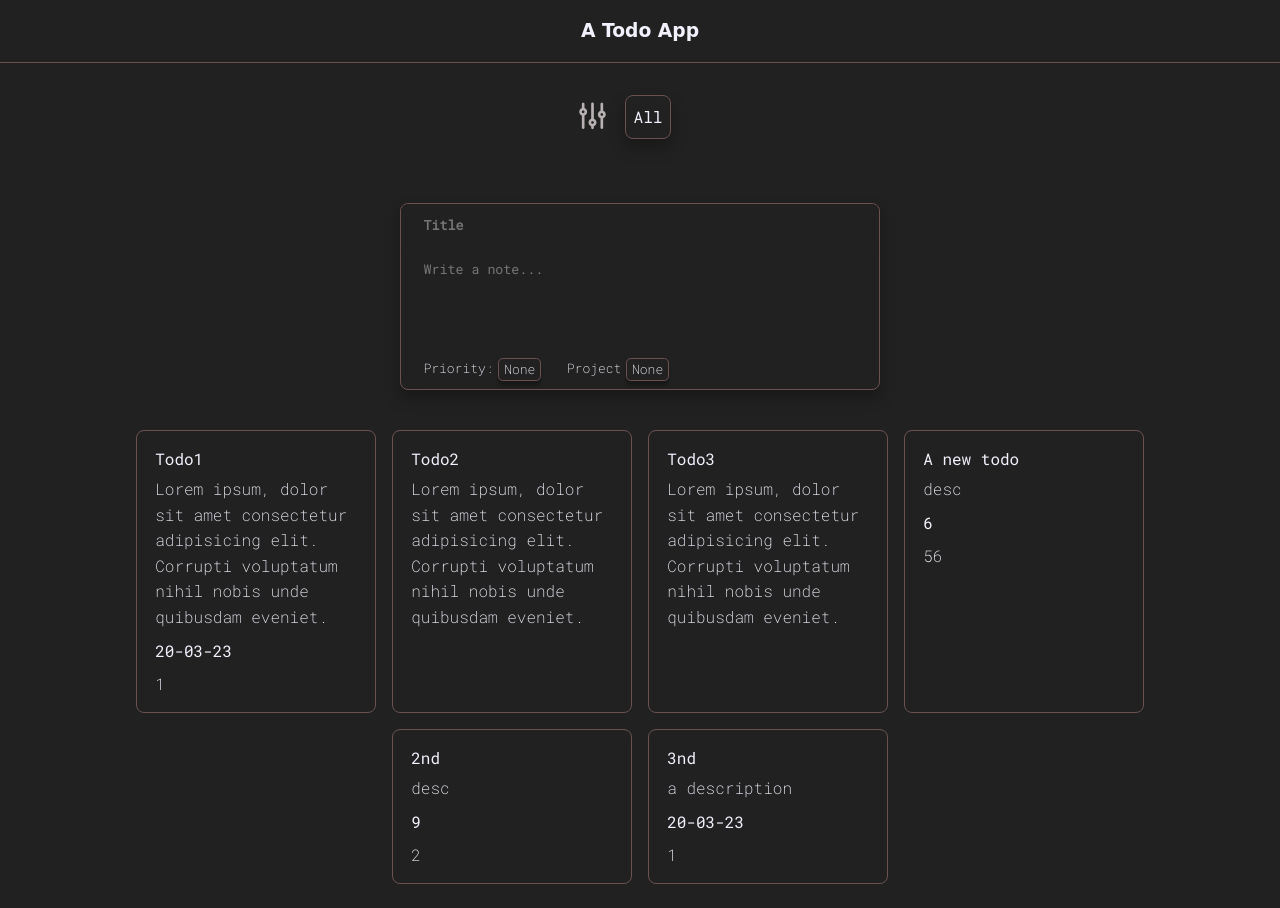
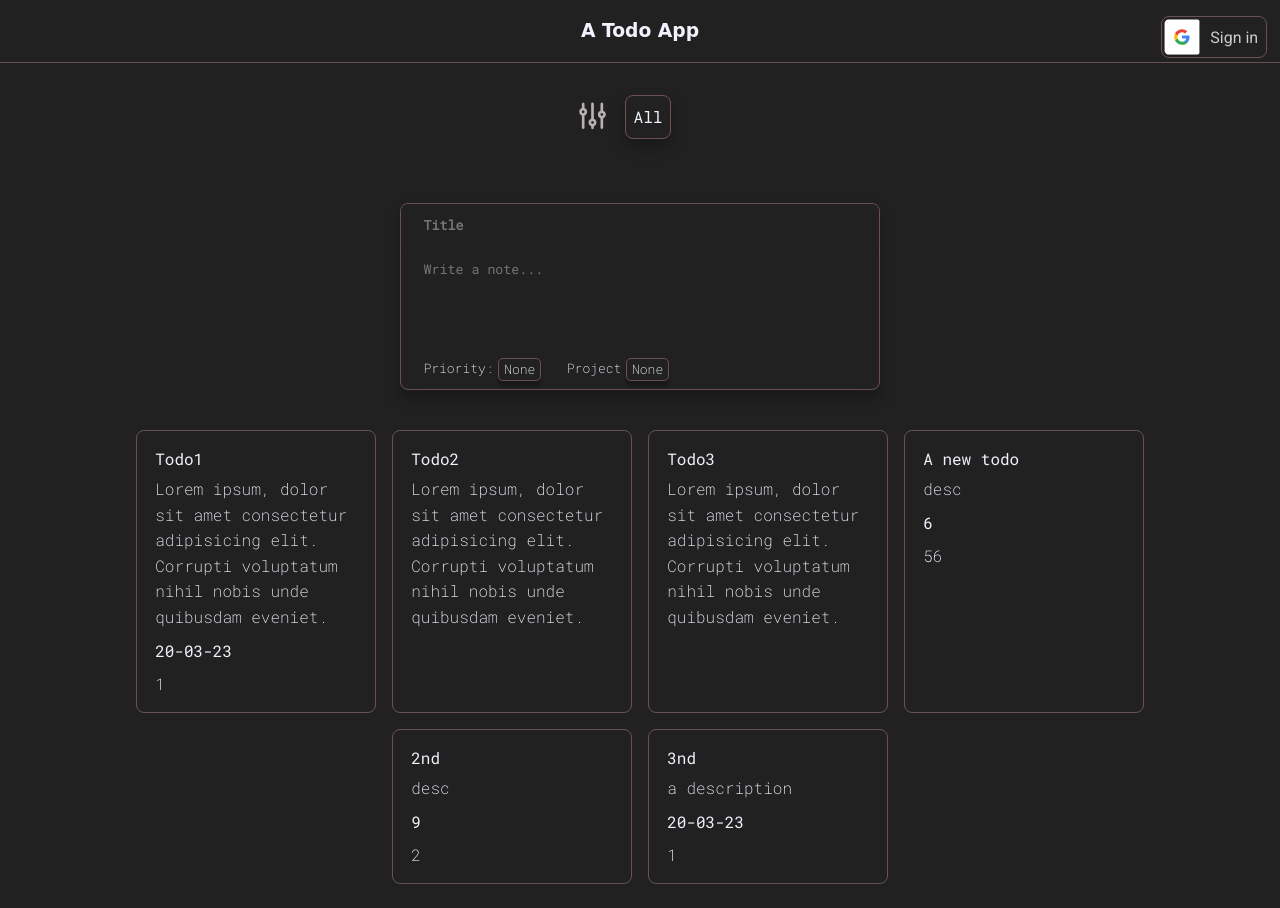
Before and after one commit to FuneralSuits18/to-do-list-app, a website: page index.html in a window 1280 px wide. Drawn offline with nearby package versions, Linux system fonts and the light colour scheme; a web font is replaced by a local one.

Commit message:
Add login button

```diff
--- a/index.html
+++ b/index.html
@@ -13,6 +13,8 @@
   <link href="https://fonts.googleapis.com/css2?family=Roboto+Mono:wght@200;400&display=swap" rel="stylesheet">
   <!-- Tilt Prism -->
   <link href="https://fonts.googleapis.com/css2?family=Tilt+Prism&display=swap" rel="stylesheet">
+  <!-- Roboto Regular -->
+  <link href="https://fonts.googleapis.com/css2?family=Roboto&display=swap" rel="stylesheet">
 
   <!-- Iconscout CDN -->
   <link rel="stylesheet" href="https://unicons.iconscout.com/release/v4.0.0/css/line.css">
@@ -23,12 +25,17 @@
   <!-- JavaScript -->
   <script src="dist/main.js" defer></script>
 
+
 </head>
 <body>
   <div class="container">
     <div class="header__container">
       <div class="header">
         <h3>A Todo App</h3>
+      </div>
+      <div class="signin">
+        <img src="./btn_google_light_normal_ios.svg" alt="">
+        Sign in
       </div>
     </div>
 
--- a/style.css
+++ b/style.css
@@ -3,7 +3,7 @@
     --color-border: #6b5151;
     --color-white: #f2f2fe;
     --color-bg: #222121;
-    --color-bg-light: #3d3535;
+    --color-bg-light: #534b4b;
     --color-black: #000000;
 
     --transition: all 300ms ease;
@@ -45,10 +45,35 @@
     display: flex;
     justify-content: center;
     padding-bottom: 1rem;
+    position: relative;
 }
 
 .header {
     font-family: 'Tilt Prism', cursive;
+}
+
+.signin {
+    position: absolute;
+    top: 1%;
+    right: 1%;
+    font-family: 'Roboto', sans-serif;
+    color: rgb(204, 204, 204);
+    border: 1px solid var(--color-border);
+    border-radius: 0.5rem;
+    display: flex;
+    align-items: center;
+    cursor: pointer;
+    padding-right: 0.5rem;
+}
+
+.signin:hover {
+    background-color: var(--color-bg-light);
+}
+
+.signin img {
+    width: 2.5rem;
+    margin-right: 0.5rem;
+    border-radius: 0.8rem 0 0 0.8rem;
 }
 
 /* ============================================== PROJECTS ============================================== */
```
Also changed, not shown: btn_google_light_normal_ios.svg (added).
